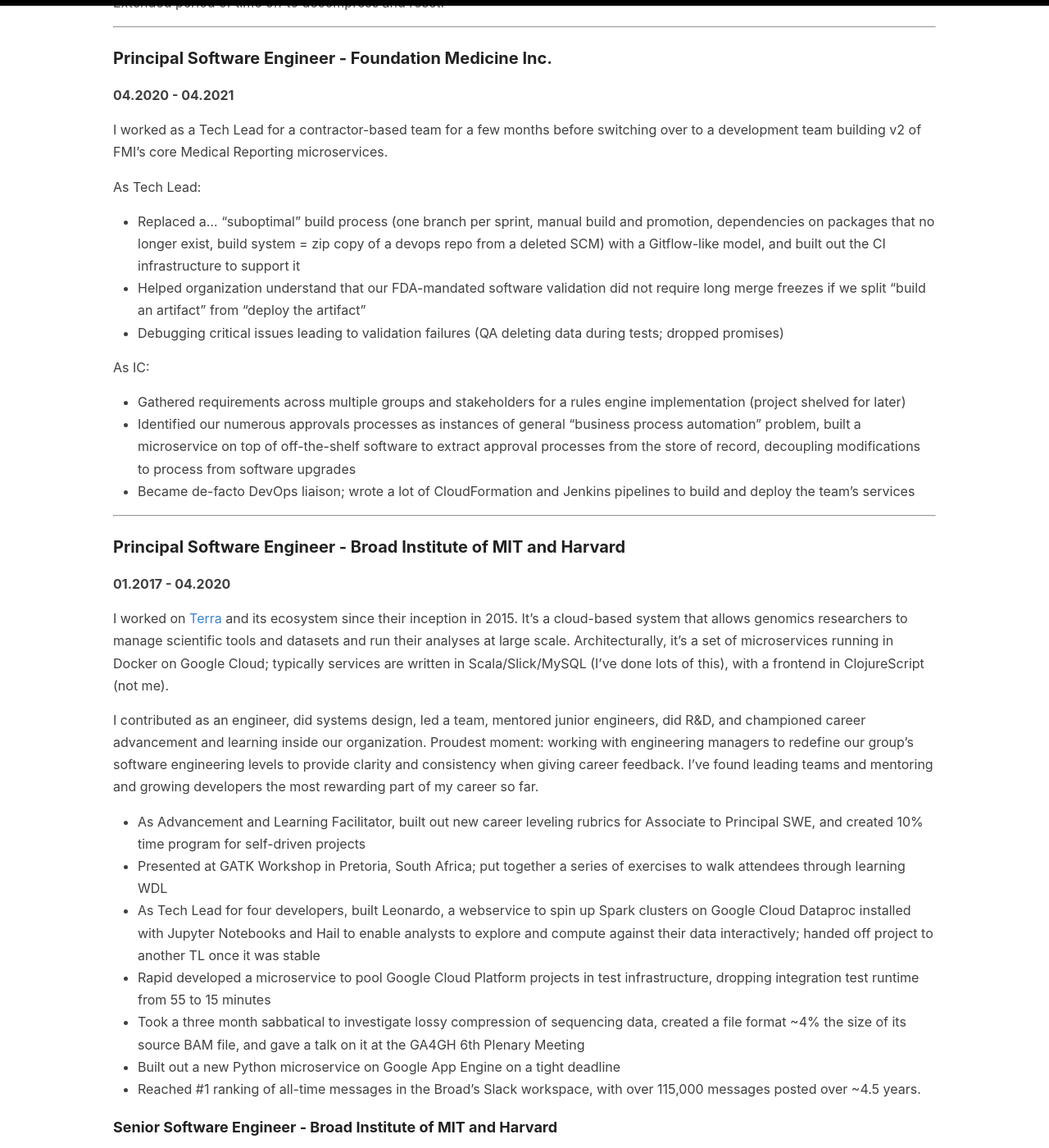
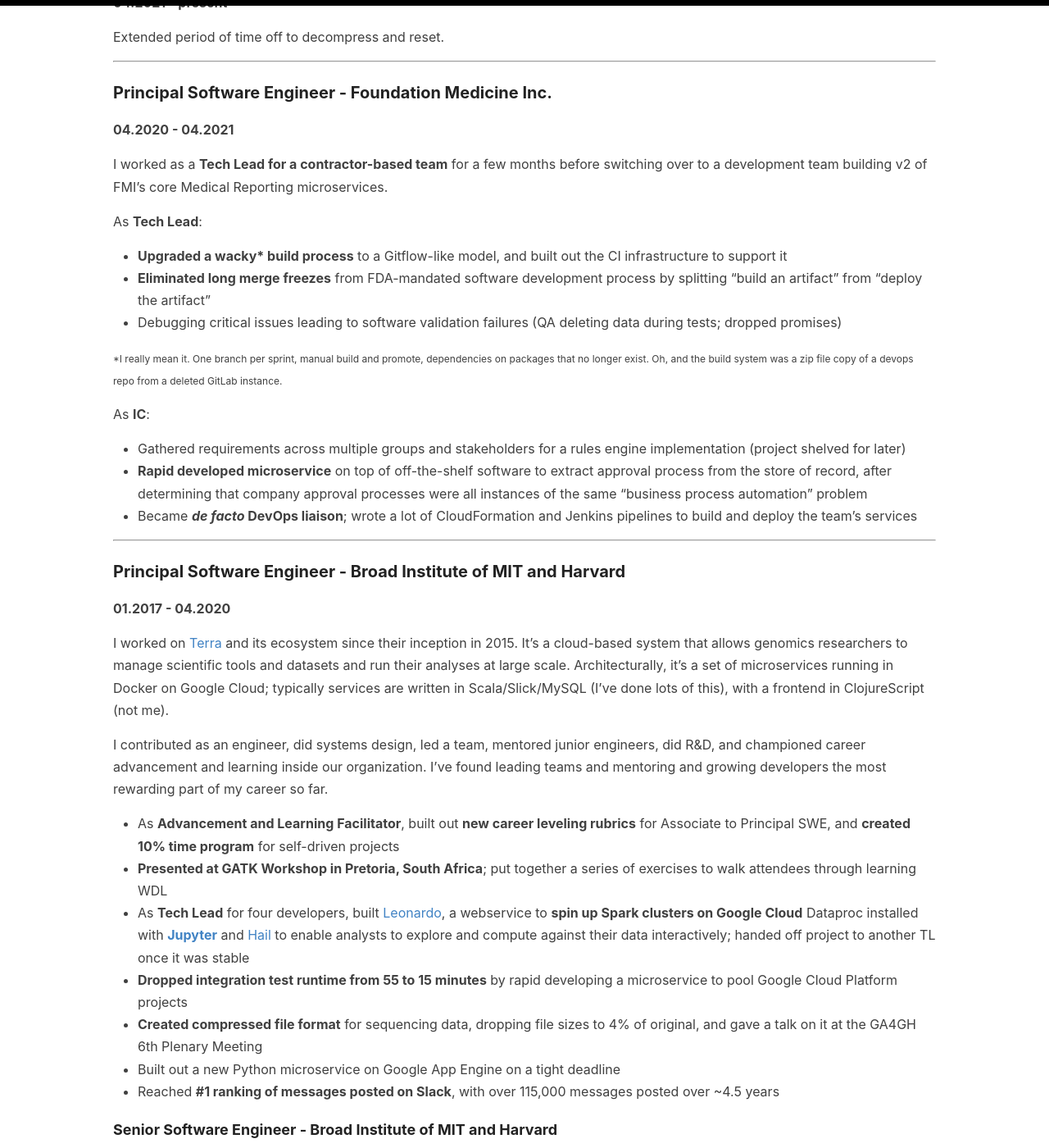
Before and after one commit to helgridly/helgridly.github.io, a Jekyll site: the page built from _pages/resume.md, in a window 1280 px wide and 1400 px high, scrolled down 256 px. Shown: the whole window at 82% size. Built offline with Jekyll 4.4.1, drawn with Linux system fonts in a browser that asks for light colours; some of the changed text lies outside the part shown.

Commit message:
spice up resume and link to it from landing

```diff
--- a/_pages/resume.md
+++ b/_pages/resume.md
@@ -8,6 +8,7 @@ permalink: /resume/
 # Employment
 
 ### Sabbatical
+**04.2021 - present**
 
 Extended period of time off to decompress and reset.
 
@@ -16,17 +17,19 @@ Extended period of time off to decompress and reset.
 ### Principal Software Engineer - Foundation Medicine Inc.
 **04.2020 - 04.2021**
 
-I worked as a Tech Lead for a contractor-based team for a few months before switching over to a development team building v2 of FMI’s core Medical Reporting microservices.
+I worked as a **Tech Lead for a contractor-based team** for a few months before switching over to a development team building v2 of FMI’s core Medical Reporting microservices.
 
-As Tech Lead:
-* Replaced a... "suboptimal" build process (one branch per sprint, manual build and promotion, dependencies on packages that no longer exist, build system = zip copy of a devops repo from a deleted SCM) with a Gitflow-like model, and built out the CI infrastructure to support it
-* Helped organization understand that our FDA-mandated software validation did not require long merge freezes if we split “build an artifact” from “deploy the artifact”
-* Debugging critical issues leading to validation failures (QA deleting data during tests; dropped promises)
+As **Tech Lead**:
+* **Upgraded a wacky\* build process** to a Gitflow-like model, and built out the CI infrastructure to support it
+* **Eliminated long merge freezes** from FDA-mandated software development process by splitting “build an artifact” from “deploy the artifact”
+* Debugging critical issues leading to software validation failures (QA deleting data during tests; dropped promises)
 
-As IC:
+<small>*I really mean it. One branch per sprint, manual build and promote, dependencies on packages that no longer exist. Oh, and the build system was a zip file copy of a devops repo from a deleted GitLab instance.</small>
+
+As **IC**:
 * Gathered requirements across multiple groups and stakeholders for a rules engine implementation (project shelved for later)
-* Identified our numerous approvals processes as instances of general “business process automation” problem, built a microservice on top of off-the-shelf software to extract approval processes from the store of record, decoupling modifications to process from software upgrades
-* Became de-facto DevOps liaison; wrote a lot of CloudFormation and Jenkins pipelines to build and deploy the team’s services
+* **Rapid developed microservice** on top of off-the-shelf software to extract approval process from the store of record, after determining that company approval processes were all instances of the same “business process automation” problem
+* Became **_de facto_ DevOps liaison**; wrote a lot of CloudFormation and Jenkins pipelines to build and deploy the team’s services
 
 ---
 
@@ -35,21 +38,21 @@ As IC:
 
 I worked on [Terra](https://terra.bio) and its ecosystem since their inception in 2015. It’s a cloud-based system that allows genomics researchers to manage scientific tools and datasets and run their analyses at large scale. Architecturally, it’s a set of microservices running in Docker on Google Cloud; typically services are written in Scala/Slick/MySQL (I’ve done lots of this), with a frontend in ClojureScript (not me).
 
-I contributed as an engineer, did systems design, led a team, mentored junior engineers, did R&D, and championed career advancement and learning inside our organization. Proudest moment: working with engineering managers to redefine our group’s software engineering levels to provide clarity and consistency when giving career feedback. I’ve found leading teams and mentoring and growing developers the most rewarding part of my career so far.
+I contributed as an engineer, did systems design, led a team, mentored junior engineers, did R&D, and championed career advancement and learning inside our organization. I’ve found leading teams and mentoring and growing developers the most rewarding part of my career so far.
 
-* As Advancement and Learning Facilitator, built out new career leveling rubrics for Associate to Principal SWE, and created 10% time program for self-driven projects
-* Presented at GATK Workshop in Pretoria, South Africa; put together a series of exercises to walk attendees through learning WDL
-* As Tech Lead for four developers, built Leonardo, a webservice to spin up Spark clusters on Google Cloud Dataproc installed with Jupyter Notebooks and Hail to enable analysts to explore and compute against their data interactively; handed off project to another TL once it was stable
-* Rapid developed a microservice to pool Google Cloud Platform projects in test infrastructure, dropping integration test runtime from 55 to 15 minutes
-* Took a three month sabbatical to investigate lossy compression of sequencing data, created a file format ~4% the size of its source BAM file, and gave a talk on it at the GA4GH 6th Plenary Meeting
+* As **Advancement and Learning Facilitator**, built out **new career leveling rubrics** for Associate to Principal SWE, and **created 10% time program** for self-driven projects
+* **Presented at GATK Workshop in Pretoria, South Africa**; put together a series of exercises to walk attendees through learning WDL
+* As **Tech Lead** for four developers, built [Leonardo](https://github.com/DataBiosphere/leonardo), a webservice to **spin up Spark clusters on Google Cloud** Dataproc installed with [**Jupyter**](https://jupyter.org/) and [Hail](https://hail.is/) to enable analysts to explore and compute against their data interactively; handed off project to another TL once it was stable
+* **Dropped integration test runtime from 55 to 15 minutes** by rapid developing a microservice to pool Google Cloud Platform projects
+* **Created compressed file format** for sequencing data, dropping file sizes to 4% of original, and gave a talk on it at the GA4GH 6th Plenary Meeting
 * Built out a new Python microservice on Google App Engine on a tight deadline
-* Reached #1 ranking of all-time messages in the Broad's Slack workspace, with over 115,000 messages posted over ~4.5 years.
+* Reached **#1 ranking of messages posted on Slack**, with over 115,000 messages posted over ~4.5 years
 
 #### Senior Software Engineer - Broad Institute of MIT and Harvard
 **09.2013 - 12.2016**
 
-* Helped write much of the workspace and analysis-submission service for Terra
-* Scrum master fill-in for six months
+* Wrote much of the workspace and analysis-submission service for Terra
+* **Scrum master** fill-in for six months (including Scrum Alliance cert)
 * Ancient history: built a 3-month rapid prototype of a cloud-based workflow execution engine backed by Apache Aurora and Mesos; analysis for a $4m project to determine the statistical power of a new sequencing technique; development and support for the internal predecessor to terra.bio
 
 ---
@@ -59,9 +62,9 @@ I contributed as an engineer, did systems design, led a team, mentored junior en
 
 * Titles worked on: [redacted secret project], _Batman: Arkham Origins_
 * Hired for expertise with Unreal Engine as studio was transitioning from other technology. Documented common pitfalls and best practices; first point of contact for programmers asking advice about engine features and quirks
-* Developed networked, scriptable, automated functional testing framework which now runs with every build made by the continuous integration system and has been ported to multiple projects
+* Developed networked, scriptable, **automated functional testing framework** which runs on every CI build and has been ported to multiple projects
 * Worked with designers to prototype and implement gameplay mechanics, give suggestions and feedback on feasibility, and explain how to tweak behavior using exposed variables
-* Responsible for monitoring and improving performance, identifying hotspots and handing out or implementing optimizations
+* Responsible for **monitoring and improving performance**, identifying hotspots and handing out or implementing optimizations
 
 ---
 
@@ -69,8 +72,8 @@ I contributed as an engineer, did systems design, led a team, mentored junior en
 **10.2008 - 06.2011**
 
 * Titles worked on: _Enslaved: Odyssey to the West_, _DmC: Devil May Cry_
-* Created extensible developer UI used across the studio for debugging purposes and enabling cheats
-* Worked with designers to create, maintain and debug checkpoint system to trigger save games; wrote save game system including custom serializer; wrote stat tracking system and handled awarding in-game achievements
+* Created **extensible developer UI** used across the studio for debugging purposes and enabling cheats
+* Worked with designers to create, maintain and **debug checkpoint system** to trigger save games; wrote **save game system including custom serializer**; wrote stat tracking system and handled awarding in-game achievements
 * Three months of performance and optimization work: finding expensive assets and notifying content creators; identifying bottlenecks in code and refactoring/caching results as necessary
 
 # Education
@@ -78,7 +81,7 @@ I contributed as an engineer, did systems design, led a team, mentored junior en
 ### M.Eng. Computing, 1st Class Honors, Imperial College London
 **2004 – 2008**
 
-Won Departmental Project Prize for Excellence and Best Presentation award for final year project on [dynamically modifying MIDI files during playback to suit mood](https://doczz.net/doc/444358/acronym---a-computational-re-orchestration-to-nuance-your...)
+Won Departmental Project Prize for Excellence and Best Presentation award for final year project on [dynamically modifying MIDI files during playback to suit mood](https://doczz.net/doc/444358/acronym---a-computational-re-orchestration-to-nuance-your...).
 
 ### Introduction to Biochemistry - Harvard Extension School
 **Fall 2014**
```
Also changed, not shown: index.md (+1 -1 lines).
